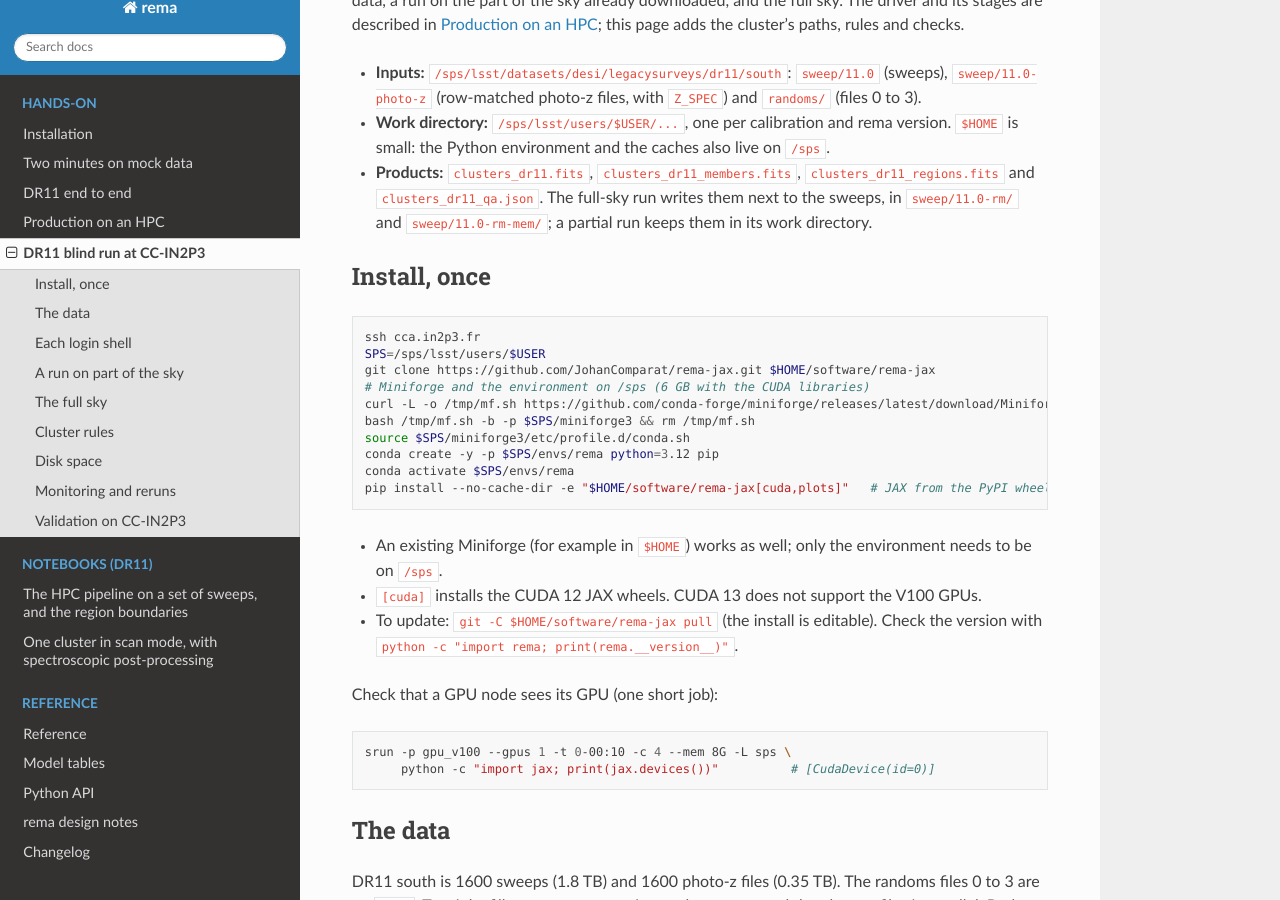
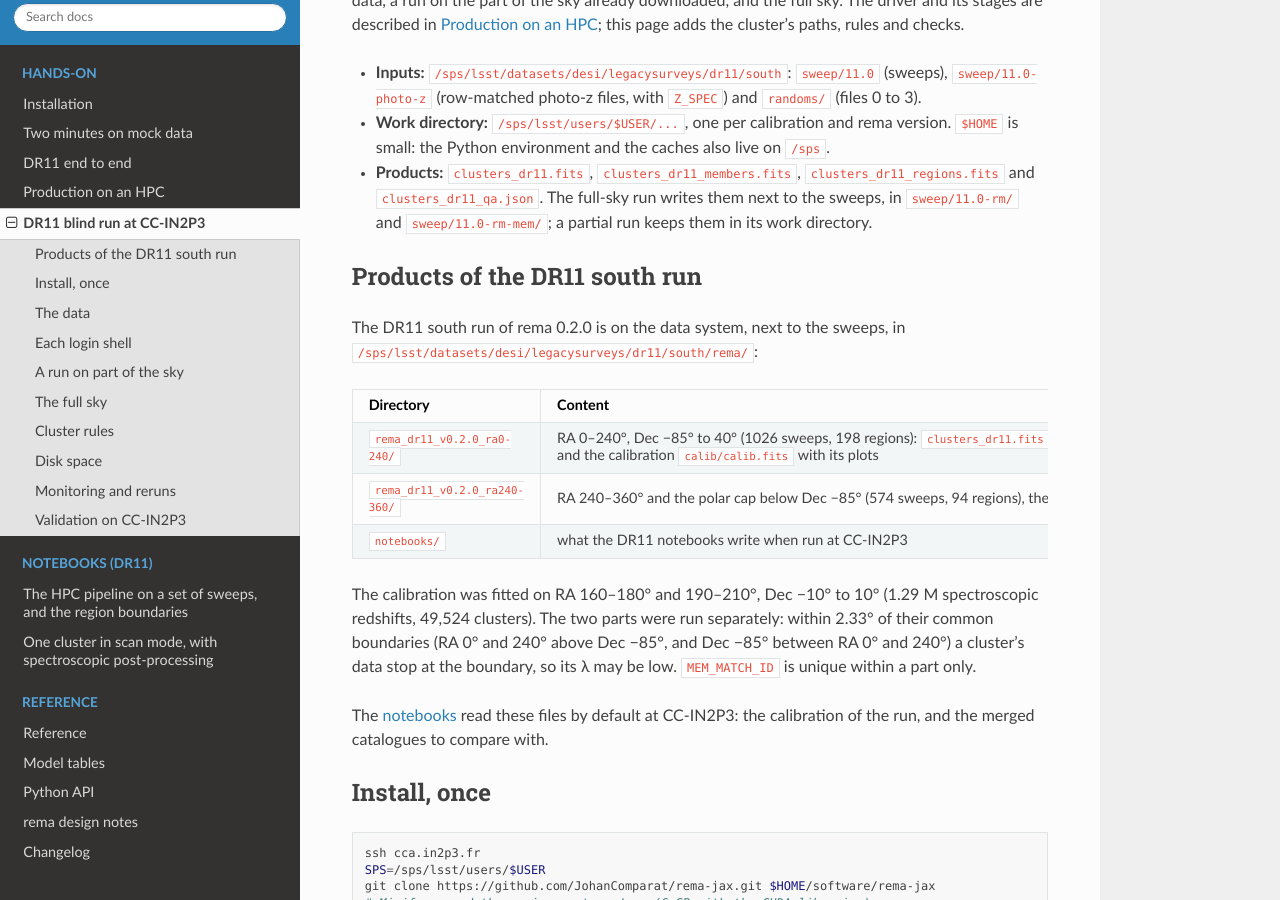
Before and after one commit to JohanComparat/rema-jax, a Sphinx documentation site: the page built from docs/ccin2p3.rst, in a window 1280 px wide and 900 px high, scrolled down 195 px. Built offline with Sphinx 7.4.7 and the Read the Docs theme 3.1.0, drawn with Linux system fonts in a browser that asks for light colours; pages that are not in the unit, such as notebooks, are missing from menus.

Commit message:
Notebooks: read the DR11 data system and the production run at CC-IN2P3; compare with the production catalogue

````diff
--- a/docs/ccin2p3.rst
+++ b/docs/ccin2p3.rst
@@ -15,6 +15,38 @@
   ``clusters_dr11_regions.fits`` and ``clusters_dr11_qa.json``. The full-sky run writes them next
   to the sweeps, in ``sweep/11.0-rm/`` and ``sweep/11.0-rm-mem/``; a partial run keeps them in its
   work directory.
+
+Products of the DR11 south run
+------------------------------
+
+The DR11 south run of rema 0.2.0 is on the data system, next to the sweeps, in
+``/sps/lsst/datasets/desi/legacysurveys/dr11/south/rema/``:
+
+.. list-table::
+   :header-rows: 1
+   :widths: 38 62
+
+   * - Directory
+     - Content
+   * - ``rema_dr11_v0.2.0_ra0-240/``
+     - RA 0–240°, Dec −85° to 40° (1026 sweeps, 198 regions): ``clusters_dr11.fits``,
+       ``clusters_dr11_members.fits``, ``clusters_dr11_regions.fits``, ``clusters_dr11_qa.json``,
+       the plan ``regions.fits``, ``logs/`` and the calibration ``calib/calib.fits`` with its
+       plots
+   * - ``rema_dr11_v0.2.0_ra240-360/``
+     - RA 240–360° and the polar cap below Dec −85° (574 sweeps, 94 regions), the same files,
+       with the same calibration
+   * - ``notebooks/``
+     - what the DR11 notebooks write when run at CC-IN2P3
+
+The calibration was fitted on RA 160–180° and 190–210°, Dec −10° to 10° (1.29 M
+spectroscopic redshifts, 49,524 clusters). The two parts were run separately: within 2.33° of
+their common boundaries (RA 0° and 240° above Dec −85°, and Dec −85° between RA 0° and 240°)
+a cluster's data stop at the boundary, so its λ may be low. ``MEM_MATCH_ID`` is unique within a
+part only.
+
+The :ref:`notebooks <notebooks>` read these files by default at CC-IN2P3: the calibration of
+the run, and the merged catalogues to compare with.
 
 Install, once
 -------------
--- a/docs/notebooks/build_notebooks.py
+++ b/docs/notebooks/build_notebooks.py
@@ -8,9 +8,10 @@
 (``python -m ipykernel install --user --name rema``); run it on a GPU with
 ``JAX_PLATFORMS=cuda``. The order matters: ``pipeline`` compares its merged catalogue with the
 one-region catalogue of ``blind`` (same sweeps, same calibration). Paths come from the
-environment variables REMA_DR11_DIR (or LEGACYSURVEY_DIR), REMA_CALIB and REMA_WORK;
-without them the CC-IN2P3 locations are used when /sps is mounted (defaults below). The markdown
-avoids run numbers; the cells print them.
+environment variables REMA_DR11_DIR (or LEGACYSURVEY_DIR), REMA_PRODUCTS, REMA_CALIB and
+REMA_WORK; without them the DR11 data system at CC-IN2P3 is used when /sps is mounted: the sweeps,
+the randoms, and the calibration and merged catalogues of the DR11 south production run next to
+them (defaults below). The markdown avoids run numbers; the cells print them.
 """
 
 import argparse
@@ -66,17 +67,26 @@
                   os.environ.get("JAX_COMPILATION_CACHE_DIR") or os.path.expanduser("~/.cache/rema/jax"))
 jax.config.update("jax_persistent_cache_min_compile_time_secs", 1.0)
 
-# Paths: the environment variables, else the CC-IN2P3 locations when /sps is mounted (the Jupyter
-# kernels there do not read ~/.bashrc), else a local copy.
+# Paths: the environment variables, else the DR11 data system at CC-IN2P3 when /sps is mounted
+# (the Jupyter kernels there do not read ~/.bashrc), else a local copy with the same layout.
 CC = Path("/sps/lsst/datasets/desi/legacysurveys")
-if CC.exists():
-    LS_DIR, WORK_ROOT = CC, Path("/sps/lsst/users") / os.environ.get("USER", "") / "rema"
-else:
-    LS_DIR, WORK_ROOT = Path("/home/comparat/data/legacysurvey"), Path("/home/comparat/data/rema")
-LS_DIR = Path(os.environ.get("LEGACYSURVEY_DIR", LS_DIR))
+LS_DIR = Path(os.environ.get("LEGACYSURVEY_DIR", CC if CC.exists() else Path.home() / "data" / "legacysurvey"))
 DR11 = Path(os.environ.get("REMA_DR11_DIR", LS_DIR / "dr11" / "south"))
-CALIB = Path(os.environ.get("REMA_CALIB", WORK_ROOT / "calib_dr11_griz_strip_zrmod.fits"))
-EXAMPLES = Path(os.environ.get("REMA_WORK", WORK_ROOT / "examples"))
+# The DR11 south production run (rema 0.2.0) next to the sweeps: two parts that meet at RA 0 and
+# 240 deg and at Dec -85 deg, with one calibration.
+PRODUCTS = Path(os.environ.get("REMA_PRODUCTS", DR11 / "rema"))
+RUNS = [PRODUCTS / "rema_dr11_v0.2.0_ra0-240", PRODUCTS / "rema_dr11_v0.2.0_ra240-360"]
+CALIB = Path(os.environ.get("REMA_CALIB", RUNS[0] / "calib" / "calib.fits"))
+EXAMPLES = Path(os.environ.get("REMA_WORK", PRODUCTS / "notebooks"))   # what the notebooks write
+RANDOMS = sorted((DR11 / "randoms").glob("randoms-south-1-*.fits"))     # every randoms file present
+
+
+def read_all_randoms(cfg, box):
+    """The randoms of every file in RANDOMS inside ``box``, and their density per deg²."""
+    from rema.sky.maps import read_randoms
+
+    parts = [read_randoms(f, cfg, box) for f in RANDOMS]
+    return {k: np.concatenate([q[k] for q in parts]) for k in parts[0]}, cfg.mask.randoms_density * len(parts)
 '''
 
 SWEEPS_DEFAULT = '''
@@ -156,8 +166,8 @@
     are handled by the footprint (apertures that leave the data get MASKFRAC > 0, and clusters
     with MASKFRAC ≥ 0.2 are dropped).
 
-    The inputs are the sweeps with their row-matched photo-z sweeps (for Z_SPEC), one DR11
-    randoms file and a DR11 griz calibration made with `rema calibrate`. The steps are:
+    The inputs are the sweeps with their row-matched photo-z sweeps (for Z_SPEC), the DR11
+    randoms files and the DR11 griz calibration of the production run. The steps are:
 
     - the galaxy selection, written as one table per sweep (as on the HPC);
     - the mask and depth maps from the randoms;
@@ -168,16 +178,18 @@
       the members' Z_SPEC.
 
     Larger areas run as many regions on an HPC (`scripts/slurm/rema_dr11_blind.sh`). The
-    pipeline notebook runs the same sweeps that way and compares the two catalogues. On an
-    RTX 3060 laptop GPU, three sweeps (75 deg²) take about 20 min, mostly percolation.
+    pipeline notebook runs the same sweeps that way and compares the two catalogues, and the
+    last section compares this catalogue with the DR11 south production catalogue.
     """))
 
     c.append(md("""
     ## Setup and parameters
 
-    `SWEEPS` lists the sweep files, by name. Paths can be set with the environment variables
-    `REMA_DR11_DIR`, `REMA_CALIB` and `REMA_WORK`. Run products go to `WORK`, and the per-sweep
-    galaxy tables to `GALDIR`, which the pipeline notebook shares.
+    `SWEEPS` lists the sweep files, by name. At CC-IN2P3 the defaults read the data system:
+    the sweeps and the randoms of DR11 south, and the calibration and catalogues of the
+    production run next to them (`PRODUCTS`). Elsewhere, set the environment variables
+    `REMA_DR11_DIR`, `REMA_PRODUCTS` (or `REMA_CALIB`) and `REMA_WORK`. Run products go to
+    `WORK`, and the per-sweep galaxy tables to `GALDIR`, which the pipeline notebook shares.
     """))
 
     c.append(code(SETUP_COMMON + SWEEPS_DEFAULT + '''
@@ -201,6 +213,7 @@
 BOUND = SKY.bounding()
 print(f"rema {rema.__version__}, jax {jax.__version__}, devices: {jax.devices()}")
 print(f"{len(SWEEPS)} sweeps, {SKY.area_deg2():.1f} deg², sky: {SKY}")
+print(f"data: {DR11}; {len(RANDOMS)} randoms files; calibration: {CALIB}")
 '''))
 
     c.append(code(STYLE))
@@ -218,9 +231,10 @@
     - ZLNMAD: the NMAD of their z_λ against the seeds' redshifts, before the z_λ correction;
     - NWCEN: the training clusters of wcen.
 
-    The configuration read from the file drives every step below. The default calibration was
-    fitted on the 75 deg² strip RA 0–5°, Dec −15° to 0°. When the sweeps lie in that strip,
-    the comparison of z_λ with spectroscopic redshifts below is not independent.
+    The configuration read from the file drives every step below. The default calibration is
+    the one of the DR11 south production run, fitted on RA 160–180° and 190–210°,
+    Dec −10° to 10°. When the sweeps lie in that area, the comparison of z_λ with spectroscopic
+    redshifts below is not independent.
     """))
 
     c.append(code('''
@@ -288,22 +302,23 @@
     randoms per file, so FRACGOOD is coarse per pixel, but λ uses it integrated over the cluster
     aperture.
 
-    The rows of a randoms file are in random sky order, so `read_randoms` scans the whole 23 GB
-    file. The HPC pipeline indexes every file once (`rema randoms-index`), as the pipeline
-    notebook shows.
+    Every randoms file present is used, as in the production run, and the density scales with
+    their number. The rows of a randoms file are in random sky order, so `read_randoms` scans the
+    whole 23 GB file. The HPC pipeline indexes every file once (`rema randoms-index`), as the
+    pipeline notebook shows.
     """))
 
     c.append(code('''
 t0 = time.perf_counter()
-rnd = read_randoms(DR11 / "randoms" / "randoms-south-1-0.fits", cfg, BOUND)
-fp = build_footprint(rnd, cfg, box=SKY, density=cfg.mask.randoms_density)
+rnd, density = read_all_randoms(cfg, BOUND)
+fp = build_footprint(rnd, cfg, box=SKY, density=density)
 fp.write(WORK / "footprint.fits")
 T["footprint"] = time.perf_counter() - t0
 
 v = fp.fine.values
 good = v["FRACGOOD"] > 0.5
 depth = {b.lower(): np.median(22.5 - 2.5 * np.log10(5 * v[f"SIGF_{b}"][good])) for b in fp.bands}
-print(f"{rnd['RA'].size:,} randoms in {fp.fine.pixels.size:,} pixels (nside {fp.nside}), "
+print(f"{rnd['RA'].size:,} randoms from {len(RANDOMS)} files in {fp.fine.pixels.size:,} pixels (nside {fp.nside}), "
       f"in {T['footprint']:.0f} s")
 print(f"unmasked area {fp.area_deg2():.2f} deg² of {SKY.area_deg2():.2f} deg²")
 print("median 5σ depth: " + ", ".join(f"{b} {d:.2f}" for b, d in depth.items()))
@@ -621,6 +636,70 @@
     """))
 
     c.append(md("""
+    ## The production catalogue
+
+    The DR11 south production run used the same calibration, configuration, galaxies and
+    randoms over the whole footprint, as regions of about 100 deg² with 2° buffers. Its merged
+    catalogues are on the data system next to the sweeps (`PRODUCTS`), in two parts that meet at
+    RA 0° and 240° and at Dec −85°. Inside these sweeps, its clusters should be the clusters of
+    this notebook. Near the edges of the sweeps they may differ: the production run also had the
+    galaxies beyond them, except across the boundaries of the two parts.
+
+    The cell matches the clusters by their central galaxy (ID_CENT[0]) and compares them as a
+    function of the distance to the edge of the sweeps (of their bounding box when they do not
+    tile a rectangle).
+    """))
+
+    c.append(code('''
+import json
+
+from rema.io.tables import read_catalog
+
+
+def production_catalogue(sky):
+    """Clusters of the production parts centred in ``sky``, with the part number (PART)."""
+    parts = []
+    for k, run in enumerate(RUNS):
+        f = run / "clusters_dr11.fits"
+        if not f.exists():
+            print(f"{run.name}: not available yet")
+            continue
+        pc, _, _ = read_catalog(f, members=False)
+        qa = json.loads((run / "clusters_dr11_qa.json").read_text())
+        keep = sky.contains(pc["RA"], pc["DEC"])
+        parts.append({**{c: np.asarray(v)[keep] for c, v in pc.items()}, "PART": np.full(int(keep.sum()), k)})
+        same = qa.get("calibrations") == [file_sha1(CALIB)]
+        print(f"{run.name}: {len(pc['RA']):,} clusters, {int(keep.sum()):,} in these sweeps; "
+              f"{'same' if same else 'another'} calibration")
+    return {c: np.concatenate([q[c] for q in parts]) for c in parts[0]} if parts else None
+
+
+prod = production_catalogue(SKY)
+if prod is not None and len(prod["RA"]):
+    where = {k: i for i, k in enumerate(np.asarray(prod["ID_CENT"])[:, 0])}
+    j = np.array([where.get(k, -1) for k in np.asarray(cat["ID_CENT"])[:, 0]])
+    b = SKY.bounding()
+    cosd = np.cos(np.radians(cat["DEC"]))
+    edge = np.minimum.reduce([cat["DEC"] - b.dec_min, b.dec_max - cat["DEC"],
+                              (cat["RA"] - b.ra_min) * cosd, (b.ra_max - cat["RA"]) * cosd])
+    rows = []
+    for lo, hi in ((0.0, 1.0), (1.0, 2.3), (2.3, 99.0)):
+        s = (lam >= 20) & (edge >= lo) & (edge < hi)
+        m = s & (j >= 0)
+        rel = np.abs(prod["LAMBDA"][j[m]] / lam[m] - 1)
+        dz = np.abs(prod["Z_LAMBDA"][j[m]] - zl[m])
+        rows.append((f"{lo:.1f}-{hi:.1f}", int(s.sum()), m.sum() / max(s.sum(), 1),
+                     np.median(rel) if m.any() else np.nan, dz.max() if m.any() else np.nan))
+    tab = Table(rows=rows, names=("EDGE_DEG", "N_LAMBDA_GE_20", "SAME_CENTRE", "MEDIAN_DLAMBDA_REL", "MAX_DZ"))
+    for col, fmt in (("SAME_CENTRE", ".1%"), ("MEDIAN_DLAMBDA_REL", ".2e"), ("MAX_DZ", ".1e")):
+        tab[col].format = fmt
+    tab.pprint(max_width=-1)
+    lp = np.asarray(prod["LAMBDA"])
+    print(f"production clusters with λ ≥ 20 in these sweeps: {int(np.sum(lp >= 20))}, "
+          f"this notebook: {int(np.sum(lam >= 20))}")
+'''))
+
+    c.append(md("""
     ## Runtimes
     """))
 
@@ -638,7 +717,7 @@
     ```bash
     rema ingest DR11/sweep/11.0/sweep-000m005-005p000.fits DR11/sweep/11.0/sweep-000m010-005m005.fits \\
          DR11/sweep/11.0/sweep-000m015-005m010.fits --outdir galaxies
-    rema maps DR11/randoms/randoms-south-1-0.fits --box 0 5 -15 0 --out footprint.fits
+    rema maps DR11/randoms/randoms-south-1-*.fits --box 0 5 -15 0 --out footprint.fits
     rema blind --galaxies galaxies --box 0 5 -15 0 --calib CALIB --footprint footprint.fits \\
          --checkpoint checkpoint --specpost --out clusters.fits
     ```
@@ -688,7 +767,7 @@
     its `galaxies/` points to the per-sweep tables that the blind notebook wrote. The stages run
     the task script with the environment variables the driver would set. `AREA_BOX` restricts
     the run to the sweeps, `TARGET_AREA=25` with `BAND_HEIGHT=5` gives one region per sweep, and
-    `NRAND=1` uses one randoms file.
+    `NRAND` is the number of randoms files present, as in the production run.
     """))
 
     c.append(code(SETUP_COMMON + SWEEPS_DEFAULT + '''
@@ -715,7 +794,7 @@
 ENV = {**os.environ, "DR11": str(DR11), "OUTDIR": str(OUTDIR), "CALIB": str(CALIB),
        "CLUSTERS_DIR": str(OUTDIR), "MEMBERS_DIR": str(OUTDIR),
        "AREA_BOX": area_box, "TARGET_AREA": "25", "BAND_HEIGHT": "5", "BUFFER": "2",
-       "NRAND": "1", "CHUNK": "100000", "DEVICE": "gpu" if jax.default_backend() == "gpu" else "cpu",
+       "NRAND": str(len(RANDOMS)), "CHUNK": "100000", "DEVICE": "gpu" if jax.default_backend() == "gpu" else "cpu",
        "PATH": f"{Path(sys.executable).parent}:{os.environ['PATH']}"}
 
 
@@ -755,9 +834,13 @@
 
     c.append(code('''
 T["ingest"] = stage("ingest", 0)
-T["randoms"] = stage("randoms", 0)
+t0 = time.perf_counter()
+for k in range(len(RANDOMS)):
+    stage("randoms", k)
+T["randoms"] = time.perf_counter() - t0
 idx = OUTDIR / "randoms_index"
-print(f"randoms index: {json.loads((idx / 'randoms-south-1-0.json').read_text())['nrows']:,} rows")
+rows = [json.loads((idx / f"randoms-south-1-{k}.json").read_text())["nrows"] for k in range(len(RANDOMS))]
+print(f"randoms index: {len(rows)} files, {sum(rows):,} rows")
 '''))
 
     c.append(md("""
@@ -1050,8 +1133,9 @@
     c.append(md("""
     ## Setup and parameters
 
-    Paths can be set with the environment variables `REMA_DR11_DIR`, `REMA_CALIB` and
-    `REMA_WORK`. The ACT redshift is used only for the comparison at the end.
+    At CC-IN2P3 the defaults read the DR11 data system (sweeps, randoms, and the calibration and
+    catalogues of the production run); elsewhere set `REMA_DR11_DIR`, `REMA_PRODUCTS` (or
+    `REMA_CALIB`) and `REMA_WORK`. The ACT redshift is used only for the comparisons at the end.
     """))
 
     c.append(code(SETUP_COMMON + '''
@@ -1116,8 +1200,8 @@
       f"in {T['ingest']:.0f} s")
 
 t0 = time.perf_counter()
-rnd = read_randoms(DR11 / "randoms" / "randoms-south-1-0.fits", cfg, box)
-fp = build_footprint(rnd, cfg, box=box, density=cfg.mask.randoms_density)
+rnd, density = read_all_randoms(cfg, box)
+fp = build_footprint(rnd, cfg, box=box, density=density)
 fp.write(WORK / "footprint.fits")
 T["footprint"] = time.perf_counter() - t0
 print(f"footprint: {rnd['RA'].size:,} randoms, unmasked area {fp.area_deg2():.2f} deg², "
@@ -1127,8 +1211,8 @@
     c.append(md("""
     ## Calibration and zred
 
-    The DR11 griz calibration made with `rema calibrate` on the 75 deg² strip RA 0–5°,
-    Dec −15° to 0°: red sequence, zred correction, χ² and zred backgrounds, z_λ correction and
+    The DR11 griz calibration of the production run, fitted on RA 160–180° and 190–210°,
+    Dec −10° to 10°: red sequence, zred correction, χ² and zred backgrounds, z_λ correction and
     the wcen centring model. `Region.build` computes zred for every galaxy.
     """))
 
@@ -1334,6 +1418,41 @@
 for col, fmt in (("REFMAG", ".2f"), ("ZRED", ".3f"), ("ZSPEC", ".4f"), ("R", ".3f"), ("PMEM", ".3f")):
     members[col].format = fmt
 members.pprint(max_width=-1)
+'''))
+
+    c.append(md("""
+    ## The production catalogue
+
+    The DR11 south production run found clusters blind over the whole footprint with the same
+    calibration (merged catalogues on the data system, `PRODUCTS`). The cell lists the
+    production clusters centred within 3′ of the input position: scan mode, which starts from
+    the position, and blind mode, which starts from its own seeds, should find the same system.
+    """))
+
+    c.append(code('''
+from rema.io.tables import read_catalog
+
+target = SkyCoord(RA, DEC, unit="deg")
+found = False
+for run in RUNS:
+    f = run / "clusters_dr11.fits"
+    if not f.exists():
+        print(f"{run.name}: not available yet")
+        continue
+    pc, _, _ = read_catalog(f, members=False)
+    sep = SkyCoord(pc["RA"], pc["DEC"], unit="deg").separation(target).arcmin
+    near = np.flatnonzero(sep < 3)
+    if near.size == 0:
+        continue
+    found = True
+    near = near[np.argsort(sep[near])]
+    tab = Table({"PART": [run.name] * near.size, "SEP_ARCMIN": sep[near],
+                 **{k: np.asarray(pc[k])[near] for k in ("LAMBDA", "Z_LAMBDA", "SPEC_Z_BOOT", "N_MEMBERS")}})
+    for col, fmt in (("SEP_ARCMIN", ".2f"), ("LAMBDA", ".1f"), ("Z_LAMBDA", ".4f"), ("SPEC_Z_BOOT", ".4f")):
+        tab[col].format = fmt
+    tab.pprint(max_width=-1)
+print(f"scan mode: LAMBDA_OPT {cl['LAMBDA_OPT']:.1f}, Z_LAMBDA_OPT {cl['Z_LAMBDA_OPT']:.4f}" if found
+      else "no production cluster within 3′")
 '''))
 
     c.append(md("""
````
Also changed, not shown: CHANGELOG.md (+4 -0 lines).
